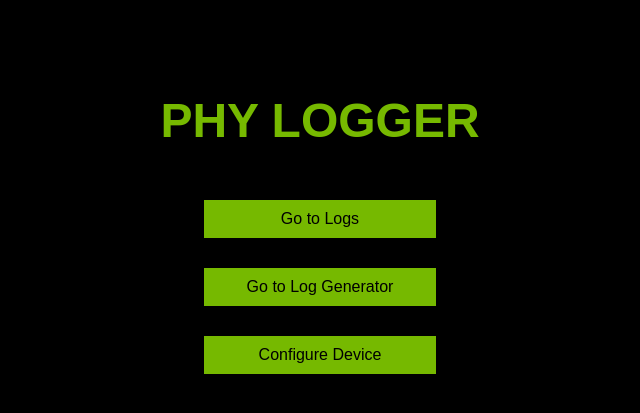
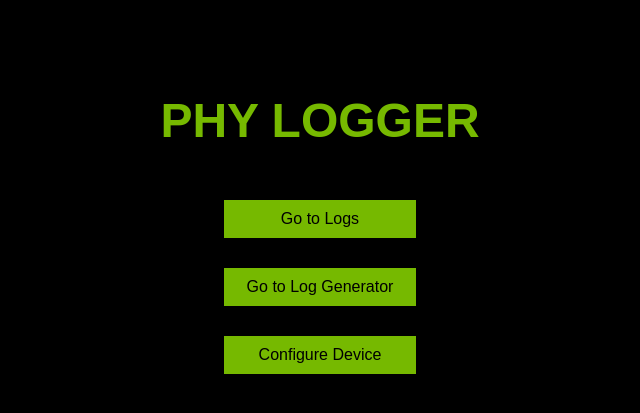
Before and after one commit to LevyMatan/UltimateFWlogger, a Flask app: page / in a window 1280 px wide. Shown: the part 178-591 px from the top of the page, without its empty margins (320-960 px from the left). Run offline with Flask 3, Linux system fonts and the light colour scheme.

Commit message:
chore: Update landing page button styles and functionality

```diff
--- /dev/null
+++ b/log_viewer/static/landing_page/scripts.js
@@ -0,0 +1,8 @@
+document.getElementById('configureDeviceButton').addEventListener('click', function() {
+    document.getElementById('configureDeviceForm').style.display = 'block';
+});
+
+document.getElementById('configureDeviceForm').addEventListener('submit', function(event) {
+    event.preventDefault();
+    document.getElementById('configureDeviceForm').style.display = 'none';
+});
--- a/log_viewer/static/landing_page/styles.css
+++ b/log_viewer/static/landing_page/styles.css
@@ -34,7 +34,8 @@ body {
     flex-direction: column;
     align-items: center;
 }
-.button-container a {
+.button-container a,
+.button-container button {
     margin-bottom: 10px;
     width: 60%;
     text-decoration: none;
--- a/log_viewer/templates/landing_page.html
+++ b/log_viewer/templates/landing_page.html
@@ -8,10 +8,9 @@
     <div>
         <h1 class="title">PHY LOGGER</h1>
         <div class="button-container">
-            <a class="button" href="{{url_for('get_logs')}}">Go to Logs</a>
-            <a class="button" href="{{url_for('generator_page')}}">Go to Log Generator</a>
-            <a class="button" id="configureDeviceButton">Configure Device</a>
-
+            <button class="button" onclick="window.location.href='{{url_for('get_logs')}}'">Go to Logs</button>
+            <button class="button" onclick="window.location.href='{{url_for('generator_page')}}'">Go to Log Generator</button>
+            <button class="button" id="configureDeviceButton">Configure Device</button>
         </div>
     </div>
     <div id="configureDeviceForm" style="display: none;">
@@ -21,7 +20,6 @@
                 <select id="device" name="device">
                     <option value="device1">Device 1</option>
                     <option value="device2">Device 2</option>
-                    <!-- Add more options as needed -->
                 </select>
             </div>
             <div>
```
